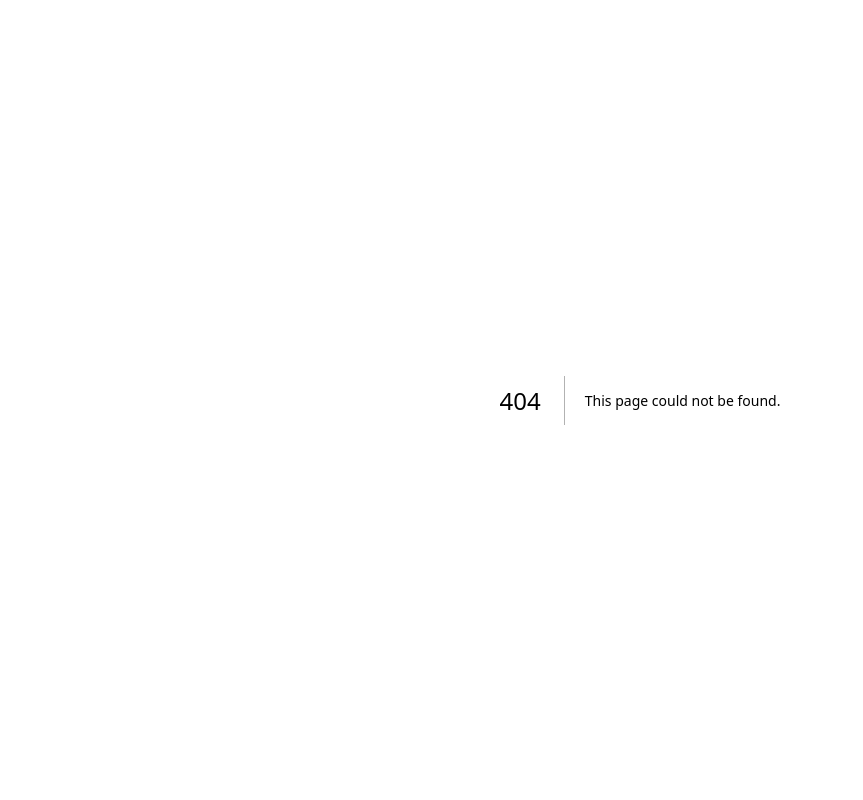
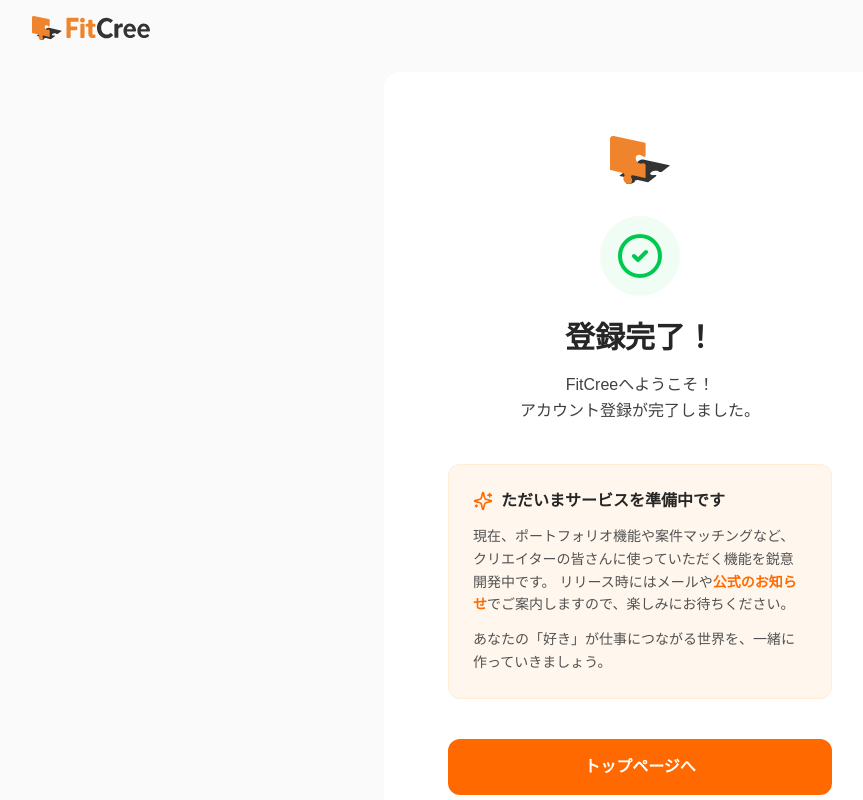
Before and after one commit to FitCree/fitcree-design, a Next.js app in the folder fitcree-design-app/: page /creator/welcome in a window 1280 px wide. Before the commit this address had no page. Shown: the top 800 px of the page, without its empty margins (0-863 px from the left). Built offline with nearby package versions, Linux system fonts and the light colour scheme.

Commit message:
テストマーケティング用Welcomeページ作成

```diff
--- /dev/null
+++ b/fitcree-design-app/src/app/creator/welcome/page.tsx
@@ -0,0 +1,90 @@
+/**
+ * クリエイター初期設定完了（ウェルカム）ページ
+ *
+ * ※ テストマーケティング用ページ
+ *   本番用は別途作成予定。このフォルダ（welcome/）はテスト段階の暫定実装です。
+ *
+ * URL: /creator/welcome
+ */
+
+import { CheckCircle2, Sparkles } from 'lucide-react';
+import Footer from '@/components/common/footer';
+
+export default function CreatorWelcomePage() {
+  return (
+    <div className="min-h-screen bg-neutral-50 flex flex-col">
+      {/* ロゴのみのヘッダー */}
+      <header className="w-full h-14 flex items-center px-4 sm:px-8">
+        <img
+          src="/images/fitcree-logo.svg"
+          alt="FitCree"
+          className="h-6 w-auto"
+        />
+      </header>
+
+      {/* メインコンテンツ */}
+      <main className="flex-grow flex items-center justify-center md:p-4 p-4 md:pb-14 pb-10">
+        <div className="bg-white p-4 md:p-16 rounded-2xl max-w-lg w-full text-center">
+          {/* ロゴマーク */}
+          <div className="flex justify-center mb-8">
+            <img
+              src="/images/fitcree_logomark.svg"
+              alt="FitCree"
+              className="h-12 w-auto"
+              width={48}
+              height={48}
+            />
+          </div>
+
+          {/* 完了アイコン */}
+          <div className="flex justify-center mb-6">
+            <div className="w-20 h-20 bg-green-50 rounded-full flex items-center justify-center">
+              <CheckCircle2 className="w-12 h-12 text-green-500" aria-hidden="true" />
+            </div>
+          </div>
+
+          {/* 見出し */}
+          <h1 className="text-neutral-800 text-3xl font-bold mb-4">
+            登録完了！
+          </h1>
+
+          <p className="text-neutral-700 text-base mb-10 leading-relaxed">
+            FitCreeへようこそ！<br />
+            アカウント登録が完了しました。
+          </p>
+
+          {/* 開発中メッセージ */}
+          <div className="bg-orange-50 border border-orange-100 rounded-xl p-6 mb-10 text-left">
+            <div className="flex items-center gap-2 mb-3">
+              <Sparkles className="w-5 h-5 text-orange-500" aria-hidden="true" />
+              <p className="text-neutral-800 font-bold text-base">
+                ただいまサービスを準備中です
+              </p>
+            </div>
+            <p className="text-neutral-600 text-sm leading-relaxed">
+              現在、ポートフォリオ機能や案件マッチングなど、
+              クリエイターの皆さんに使っていただく機能を鋭意開発中です。
+              リリース時にはメールや<a href="https://fitcree.com/info" target="_blank" rel="noopener noreferrer" className="text-orange-500 font-bold hover:underline">公式のお知らせ</a>でご案内しますので、楽しみにお待ちください。
+            </p>
+            <p className="text-neutral-600 text-sm leading-relaxed mt-3">
+              あなたの「好き」が仕事につながる世界を、一緒に作っていきましょう。
+            </p>
+          </div>
+
+          {/* トップページへ（外部リンク） */}
+          <a
+            href="https://fitcree.com/"
+            target="_blank"
+            rel="noopener noreferrer"
+            className="block w-full bg-orange-500 hover:bg-orange-600 text-white font-bold py-4 rounded-xl transition-colors focus-visible:ring-2 focus-visible:ring-orange-500 focus-visible:ring-offset-2"
+          >
+            トップページへ
+          </a>
+        </div>
+      </main>
+
+      {/* フッター */}
+      <Footer />
+    </div>
+  );
+}
```
Also changed, not shown: 1 other file (tests, documents, lock files or other folders).
